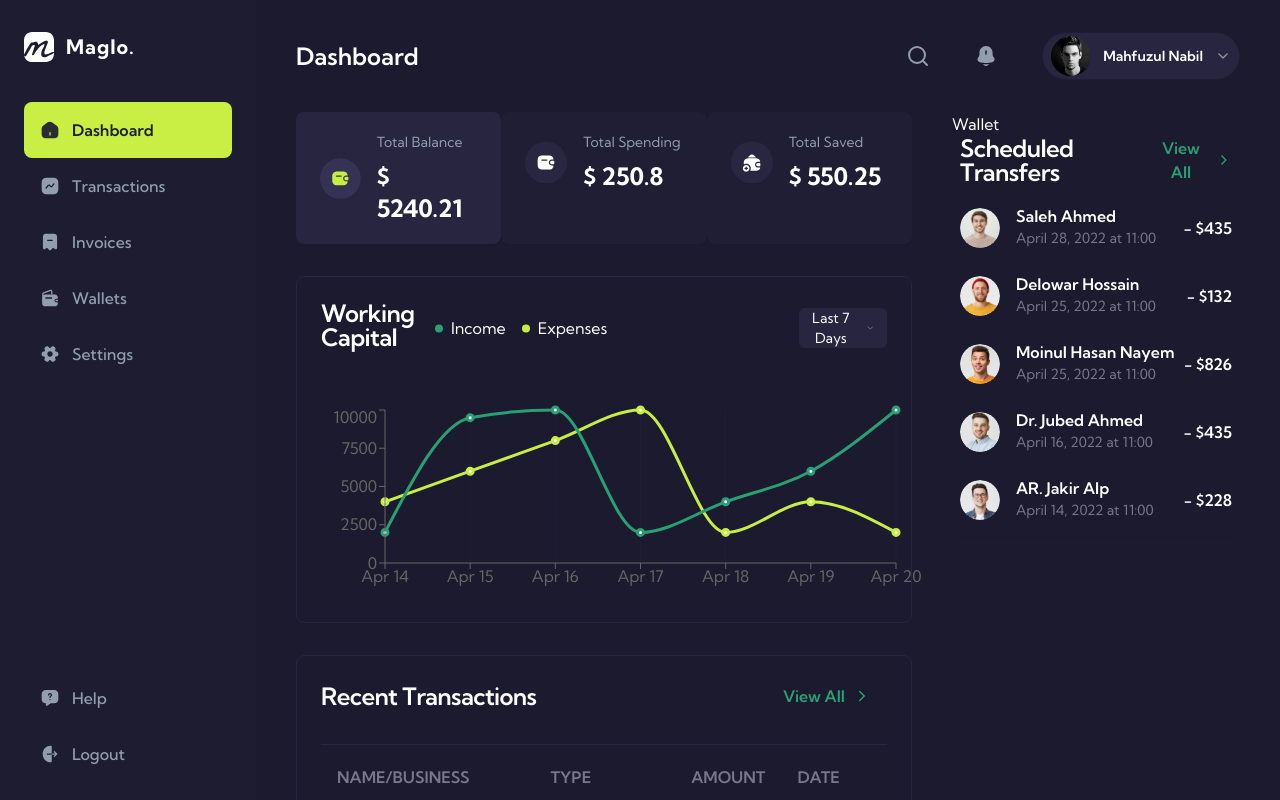
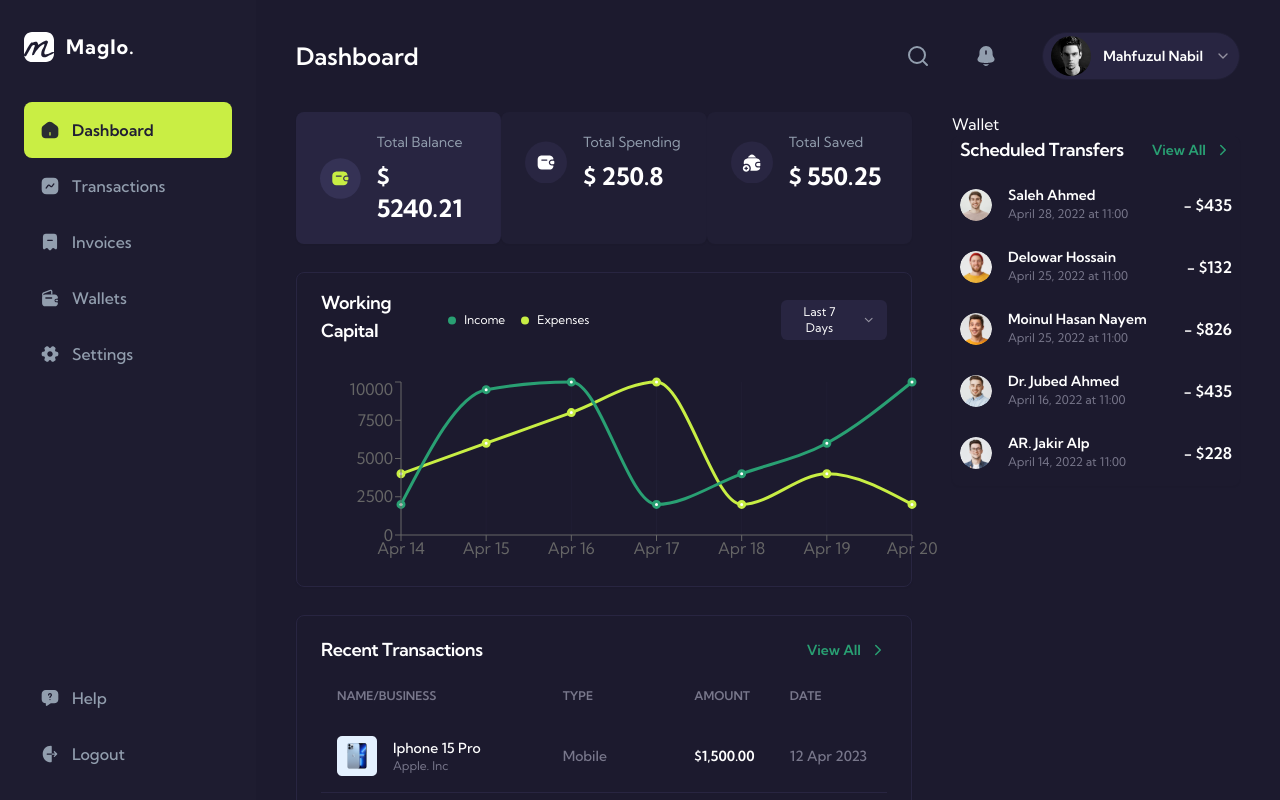
Before and after one commit to Vinu-devhub/maglo-finance, a React (Vite) app: page / in a window 1280 px wide. Shown: the top 800 px of the page. Built offline with nearby package versions, Linux system fonts and the light colour scheme.

Commit message:
resized cards on dashboard

```diff
--- a/src/components/views/CapitalCard.tsx
+++ b/src/components/views/CapitalCard.tsx
@@ -1,4 +1,3 @@
-import React from "react";
 import LegendIcon from "../icons/LegendIcon";
 import { Card, CardContent, CardHeader, CardTitle } from "../ui/card";
 import { Select, SelectTrigger, SelectValue } from "../ui/select";
@@ -6,26 +5,28 @@ import CapitalChart from "./CapitalChart";
 
 const CapitalCard = () => {
   return (
-    <Card className=" text-white bg-darkColor3 border border-solid border-darkColor2 space-y-8">
-      <CardHeader className=" flex flex-row justify-between items-center">
-        <CardTitle>Working Capital</CardTitle>
+    <Card className=" text-white bg-darkColor3 border border-solid border-darkColor2 py-4 px-6 space-y-8">
+      <CardHeader className=" flex flex-row justify-between items-center p-0">
+        <CardTitle className=" text-lg font-semibold">
+          Working Capital
+        </CardTitle>
         <div className=" flex justify-between items-center gap-48">
           <div className=" flex gap-4">
-            <span className=" flex items-center gap-2">
+            <span className=" flex items-center gap-2 text-xs">
               <LegendIcon fill="#29A073" /> <span>Income</span>
             </span>
-            <span className=" flex items-center gap-2">
+            <span className=" flex items-center gap-2 text-xs">
               <LegendIcon fill="#C8EE44" /> <span>Expenses</span>
             </span>
           </div>
           <Select>
-            <SelectTrigger className=" gap-4 bg-darkColor2 text-white border-none focus:ring-0 focus:ring-offset-0">
+            <SelectTrigger className=" text-xs gap-4 px-3 py-2 bg-darkColor2 text-white border-none focus:ring-0 focus:ring-offset-0">
               <SelectValue placeholder="Last 7 Days" />
             </SelectTrigger>
           </Select>
         </div>
       </CardHeader>
-      <CardContent className="pl-2">
+      <CardContent className="p-0">
         <CapitalChart />
       </CardContent>
     </Card>
--- a/src/components/views/Header.tsx
+++ b/src/components/views/Header.tsx
@@ -11,7 +11,6 @@ type headerTypes = {
 
 const Header = ({ page, username }: headerTypes) => {
   return (
-    <div>
     <div className=" flex justify-between items-center ">
       <h1 className=" capitalize text-2xl text-white font-semibold">
         {page ? page : "Dashboard"}
@@ -39,7 +38,6 @@ const Header = ({ page, username }: headerTypes) => {
         </div>
       </div>
     </div>
-    </div>
   );
 };
 
--- a/src/components/views/RecentTransactionsCard.tsx
+++ b/src/components/views/RecentTransactionsCard.tsx
@@ -12,11 +12,13 @@ const RecentTransactionsCard = () => {
 
   return (
     <Card className="text-white bg-darkColor3 border border-solid border-darkColor2 space-y-2 px-6 py-5">
-      <CardHeader className=" p-0 pb-5">
+      <CardHeader className=" p-0">
         <div className=" flex justify-between items-center">
-          <CardTitle className=" font-semibold">Recent Transactions</CardTitle>
+          <CardTitle className=" text-lg font-semibold">
+            Recent Transactions
+          </CardTitle>
           <Button
-            className=" text-base font-semibold bg-transparent hover:bg-transparent border-none text-accentColor gap-2"
+            className=" p-0 h-5 text-sm font-semibold bg-transparent hover:bg-transparent border-none text-accentColor gap-2"
             onClick={() => navigate("transactions")}
           >
             View All <ChevronRight width={18} height={18} />
--- a/src/components/views/ScheduleTransfer.tsx
+++ b/src/components/views/ScheduleTransfer.tsx
@@ -9,8 +9,10 @@ const ScheduleTransfer = () => {
     <Card className="col-span-3 text-white bg-transparent border-none space-y-6 px-2">
       <CardHeader className=" p-0">
         <div className=" flex justify-between items-center">
-          <CardTitle className=" font-semibold">Scheduled Transfers</CardTitle>
-          <Button className=" text-base font-semibold bg-transparent hover:bg-transparent border-none text-accentColor gap-2 p-0">
+          <CardTitle className=" text-lg font-semibold">
+            Scheduled Transfers
+          </CardTitle>
+          <Button className=" text-sm h-5 font-semibold bg-transparent hover:bg-transparent border-none text-accentColor gap-2 p-0">
             View All <ChevronRight width={18} height={18} />
           </Button>
         </div>
@@ -19,7 +21,7 @@ const ScheduleTransfer = () => {
         {scheduleTransferData.map((transfer) => (
           <div className="flex items-center pb-4 ">
             <div className=" flex items-center">
-              <Avatar className="h-10 w-10">
+              <Avatar className="h-8 w-8">
                 <AvatarImage
                   src={transfer.userImg}
                   alt={`${transfer.username}-img`}
@@ -27,10 +29,10 @@ const ScheduleTransfer = () => {
                 <AvatarFallback>OM</AvatarFallback>
               </Avatar>
               <div className="ml-4 space-y-1">
-                <p className="text-base font-semibold leading-none text-white">
+                <p className="text-sm font-semibold leading-none text-white">
                   {transfer.username}
                 </p>
-                <p className="text-sm text-secondColor">
+                <p className="text-xs text-secondColor">
                   {transfer.schedule_date}
                 </p>
               </div>
@@ -38,7 +40,7 @@ const ScheduleTransfer = () => {
             <div className="ml-auto text-base font-semibold">
               {transfer.amount < 0
                 ? `- $${transfer.amount - 2 * transfer.amount}`
-                : `$${transfer.amount - 2 * transfer.amount}`}
+                : `$${transfer.amount}`}
             </div>
           </div>
         ))}
--- a/src/components/views/TotalCard.tsx
+++ b/src/components/views/TotalCard.tsx
@@ -11,7 +11,7 @@ type TotalCardType = {
 const TotalCard = ({ title, amount }: TotalCardType) => {
   return (
     <Card
-      className={` w-60 p-5 border-none px-6 ${
+      className={` w-60 py-5 border-none px-6 ${
         title === "Total Balance" ? "bg-darkColor2" : "bg-darkColor"
       } `}
     >
--- a/src/components/views/transactions/RecentTable.tsx
+++ b/src/components/views/transactions/RecentTable.tsx
@@ -26,19 +26,18 @@ const RecentTable = ({ columns, data }: DataTableProps<TData, TValue>) => {
   });
 
   return (
-    <div>
     <Table>
-        <TableHeader className="">
+      <TableHeader className=" mb-5">
         {table.getHeaderGroups().map((headerGroup) => (
           <TableRow
             key={headerGroup.id}
-              className=" border-y border-solid border-darkColor2 hover:bg-darkColor2/80"
+            className=" border-none hover:bg-darkColor2/80"
           >
             {headerGroup.headers.map((header) => {
               return (
                 <TableHead
                   key={header.id}
-                    className=" text-base font-semibold uppercase text-secondColor py-5"
+                  className=" text-xs font-semibold uppercase text-secondColor py-0 "
                 >
                   {header.isPlaceholder
                     ? null
@@ -73,7 +72,6 @@ const RecentTable = ({ columns, data }: DataTableProps<TData, TValue>) => {
         )}
       </TableBody>
     </Table>
-    </div>
   );
 };
 
--- a/src/components/views/transactions/columns.tsx
+++ b/src/components/views/transactions/columns.tsx
@@ -109,10 +109,10 @@ export const recentColumns: ColumnDef<TransactionsType>[] = [
             className=" w-10 h-10"
           />
           <div>
-            <div className=" text-base font-medium text-white">
+            <div className=" text-sm font-medium text-white">
               {productName}
             </div>
-            <div className=" text-sm font-normal text-secondColor">
+            <div className=" text-xs font-normal text-secondColor">
               {companyName}
             </div>
           </div>
@@ -124,7 +124,7 @@ export const recentColumns: ColumnDef<TransactionsType>[] = [
     accessorKey: "product_type",
     header: () => <div className="text-left">Type</div>,
     cell: ({ row }) => (
-      <div className="text-left text-base font-medium text-secondColor capitalize">
+      <div className="text-left text-sm font-medium text-secondColor capitalize">
         {row.original.product_type}
       </div>
     ),
@@ -140,7 +140,7 @@ export const recentColumns: ColumnDef<TransactionsType>[] = [
       }).format(amount);
 
       return (
-        <div className=" text-base font-semibold text-white">{formatted}</div>
+        <div className=" text-sm font-semibold text-white">{formatted}</div>
       );
     },
   },
@@ -153,7 +153,7 @@ export const recentColumns: ColumnDef<TransactionsType>[] = [
       const [dateString, timeString] = dateTimeString.split(" at ");
 
       return (
-        <div className=" text-base font-medium text-secondColor">{dateString}</div>
+        <div className=" text-sm font-medium text-secondColor">{dateString}</div>
       );
     },
   },
--- a/src/pages/Dashboard.tsx
+++ b/src/pages/Dashboard.tsx
@@ -7,7 +7,7 @@ import { total_card_data } from "@/lib/data";
 const Dashboard = () => {
   return (
     <div className=" grid grid-cols-12 gap-10 ">
-      <div className=" col-span-8 flex flex-col gap-8 ">
+      <div className=" col-span-8 flex flex-col gap-7 ">
         <div className=" flex justify-between ">
           {total_card_data.map((card) => (
             <TotalCard title={card.title} amount={card.amount} />
```
Lines whose indentation alone changed are shown as unchanged.
